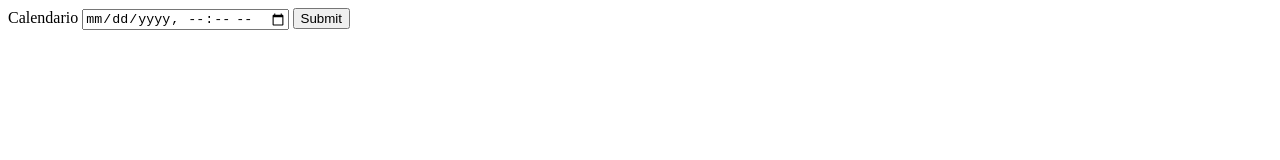
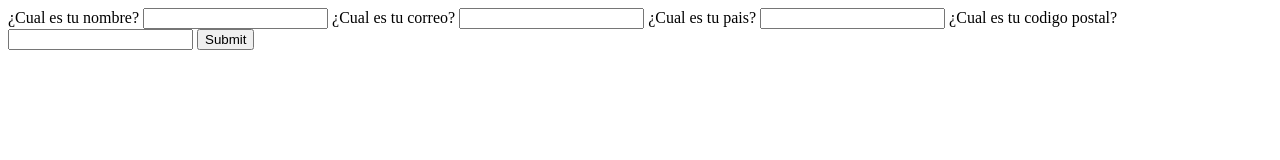
Before and after one commit to JavierNezB/pagina, a plain HTML site: page index.html in a window 1280 px wide. Drawn offline with Linux system fonts and the light colour scheme.

Commit message:
autocompletado de un formulario y requerido un campo

```diff
--- a/index.html
+++ b/index.html
@@ -6,37 +6,29 @@
         <title>Calendario</title>
     </head>
 <body>
-    <!-- <form action="">
-        <label for="hora">
-            <span>hora</span>
-            <input type="time" id="hora" name="hora">
-        </label>
+    <main>
+        <form action="">
+            <label for="nombre">
+                <span>¿Cual es tu nombre?</span>
+                <input type="text" name="nombre" id="nombre" autocomplete="name" required/>
+            </label>
 
-        <label for="dia">
-            <span>dia</span>
-            <input type="date" id="dia" name="dia">
-        </label>
+            <label for="correo">
+                <span>¿Cual es tu correo?</span>
+                <input type="email" name="correo" id="correo" autocomplete="email" required/>
+            </label>
 
-        <label for="semana">
-            <span>semana</span>
-            <input type="week" id="semana" name="semana">
-        </label>
+            <label for="pais">
+                <span>¿Cual es tu pais?</span>
+                <input type="text" name="pais" id="pais" autocomplete="country" required/>
+            </label>
 
-        <label for="mes">
-            <span>mes</span>
-            <input type="month" id="mes" name="mes">
-        </label>
-
-
-        <input type="submit">
-    </form> -->
-
-    <form action="">
-        <label for="Calendario">
-            <span>Calendario</span>
-            <input type="datetime-local", id="calendario" name="calendario"/>
-        </label>
-        <input type="submit"/>
-    </form>
+            <label for="cp">
+                <span>¿Cual es tu codigo postal?</span>
+                <input type="text" name="cp" id="cp" autocomplete="postal-code" required/>
+            </label>
+            <input type="submit" />
+        </form>
+    </main>
 </body>
 </html>
```
